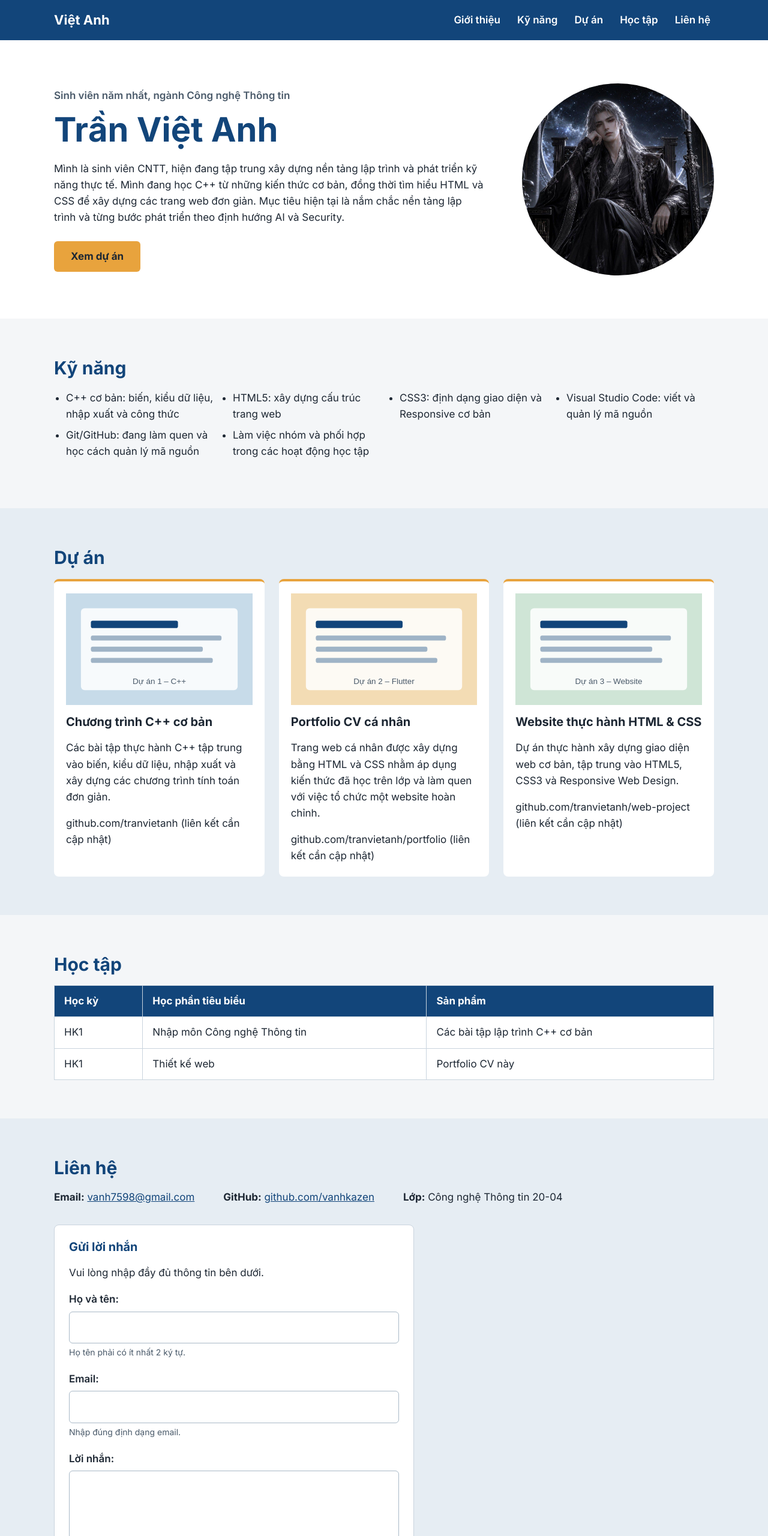
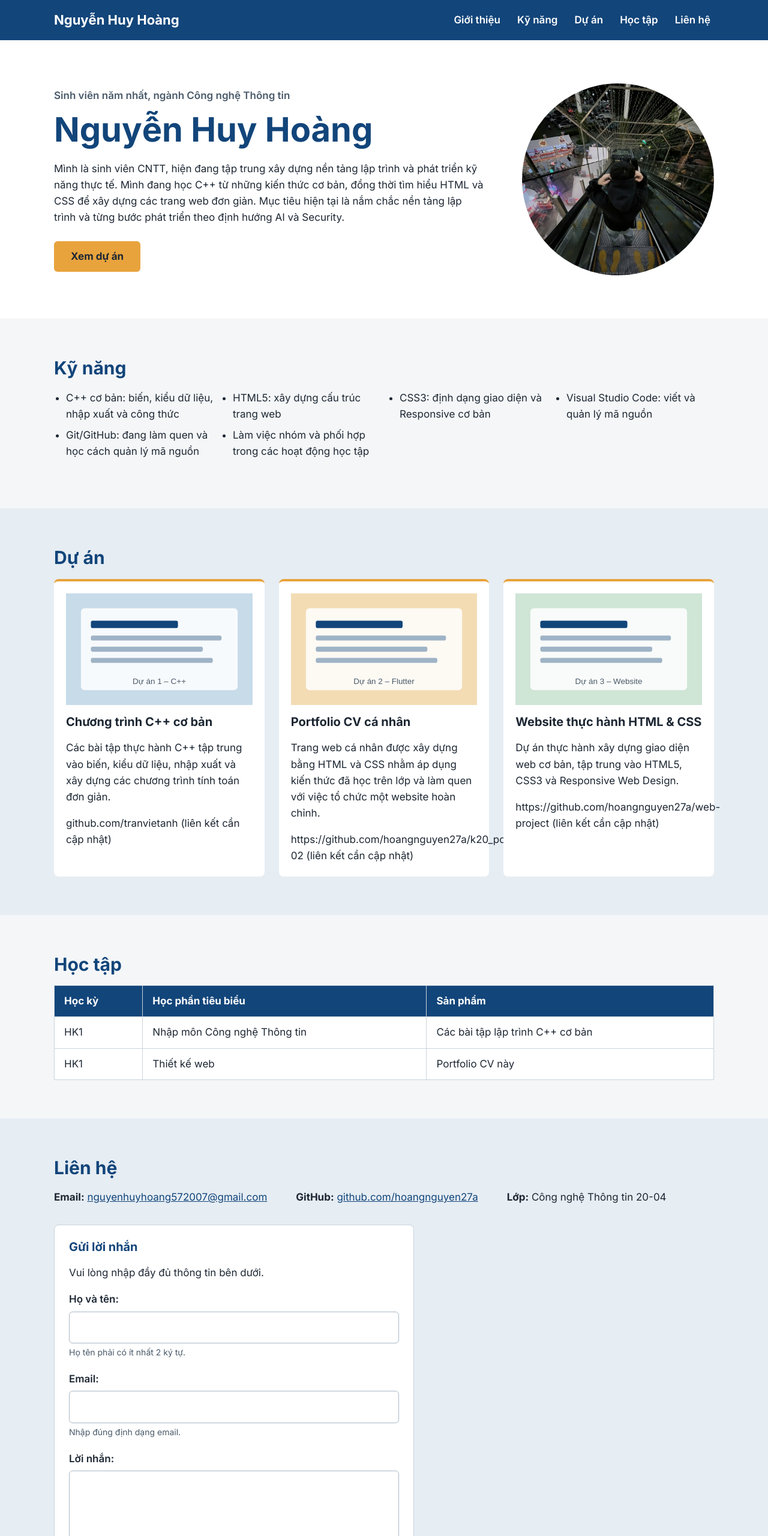
Before and after one commit to hoangnguyen27a/k20_portfolio_CNTT20-02, a plain HTML site: page index.html in a window 1280 px wide. Shown: the top 2560 px of the page at 60% size. Drawn offline with Linux system fonts and the light colour scheme; files whose address does not match are found by name.

Commit message:
sửa thông tin

```diff
--- a/index.html
+++ b/index.html
@@ -4,7 +4,7 @@
 <head>
   <meta charset="UTF-8" />
   <meta name="viewport" content="width=device-width, initial-scale=1.0" />
-  <title>Trần Việt Anh - Portfolio CV</title>
+  <title>Nguyễn Huy Hoàng - Portfolio CV</title>
   <link rel="preconnect" href="https://fonts.googleapis.com" />
   <link rel="stylesheet" href="https://fonts.googleapis.com/css2?family=Inter:wght@400;500;600;700&display=swap" />
   <link rel="stylesheet" href="D:\CNTT20-04\portfolio\css\style.css" />
@@ -13,7 +13,7 @@
 <body>
   <header class="site-header">
     <div class="container">
-      <a class="logo" href="#gioi-thieu">Việt Anh</a>
+      <a class="logo" href="#gioi-thieu">Nguyễn Huy Hoàng</a>
       <nav aria-label="Menu chính">
         <ul class="menu">
           <li><a href="#gioi-thieu">Giới thiệu</a></li>
@@ -34,7 +34,7 @@
             Sinh viên năm nhất, ngành Công nghệ Thông tin
           </p>
 
-          <h1>Trần Việt Anh</h1>
+          <h1>Nguyễn Huy Hoàng</h1>
 
           <p>
             Mình là sinh viên CNTT, hiện đang tập trung xây dựng nền tảng lập
@@ -47,8 +47,8 @@
           <a class="button" href="#du-an">Xem dự án</a>
         </div>
 
-        <img class="avatar" src="assets/791975572_1060704449904978_7434436045093909714_n.jpg"
-          alt="Ảnh đại diện minh họa của Trần Việt Anh" />
+        <img class="avatar" src="assets/hoang.jpg"
+          alt="Ảnh đại diện minh họa của Nguyễn Huy Hoàng" />
       </div>
     </section>
 
@@ -99,7 +99,7 @@
             </p>
 
             <span class="pending-link">
-              github.com/tranvietanh/portfolio (liên kết cần cập nhật)
+              https://github.com/hoangnguyen27a/k20_portfolio_CNTT20-02 (liên kết cần cập nhật)
             </span>
           </article>
 
@@ -114,7 +114,7 @@
             </p>
 
             <span class="pending-link">
-              github.com/tranvietanh/web-project (liên kết cần cập nhật)
+              https://github.com/hoangnguyen27a/web-project (liên kết cần cập nhật)
             </span>
           </article>
         </div>
@@ -159,15 +159,15 @@
         <ul class="contact">
           <li>
             <strong>Email:</strong>
-            <a href="mailto:vanh7598@gmail.com">
-              vanh7598@gmail.com
+            <a href="nguyenhuyhoang572007@gmail.com">
+              nguyenhuyhoang572007@gmail.com
             </a>
           </li>
 
           <li>
             <strong>GitHub:</strong>
-            <a href="https://github.com/vanhkazen" target="_blank" rel="noopener noreferrer">
-              github.com/vanhkazen
+            <a href="https://github.com/hoangnguyen27a" target="_blank" rel="noopener noreferrer">
+              github.com/hoangnguyen27a
             </a>
           </li>
 
@@ -223,7 +223,7 @@
 
   <footer class="site-footer">
     <div class="container">
-      <p>© 2026 Trần Việt Anh. All rights reserved.</p>
+      <p>© 2026 Nguyễn Huy Hoàng. All rights reserved.</p>
     </div>
   </footer>
 </body>
```
Also changed, not shown: ket-qua.html (+4 -4 lines), assets/hoang.jpg (added).
